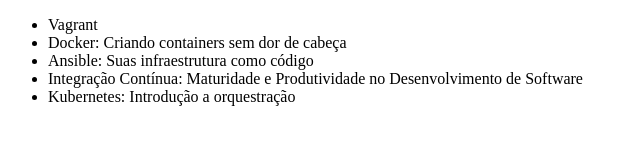
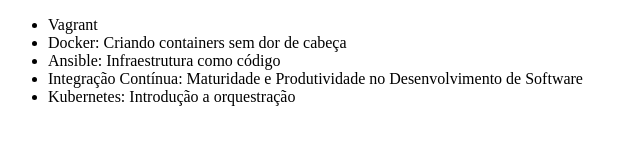
Before and after one commit to marcosdenisalves/treinamento-git, a plain HTML site: page index.html in a window 1280 px wide. Shown: the full height of the page, 0-640 px from the left. Drawn offline with Linux system fonts and the light colour scheme.

Commit message:
Alterando o nome do curso de Ansible

```diff
--- a/index.html
+++ b/index.html
@@ -8,7 +8,7 @@
     <ul>
         <li>Vagrant</li>
         <li>Docker: Criando containers sem dor de cabeça</li>
-        <li>Ansible: Suas infraestrutura como código</li>
+        <li>Ansible: Infraestrutura como código</li>
         <li>Integração Contínua: Maturidade e Produtividade no Desenvolvimento de Software</li>
         <li>Kubernetes: Introdução a orquestração</li>
     </ul>
```
